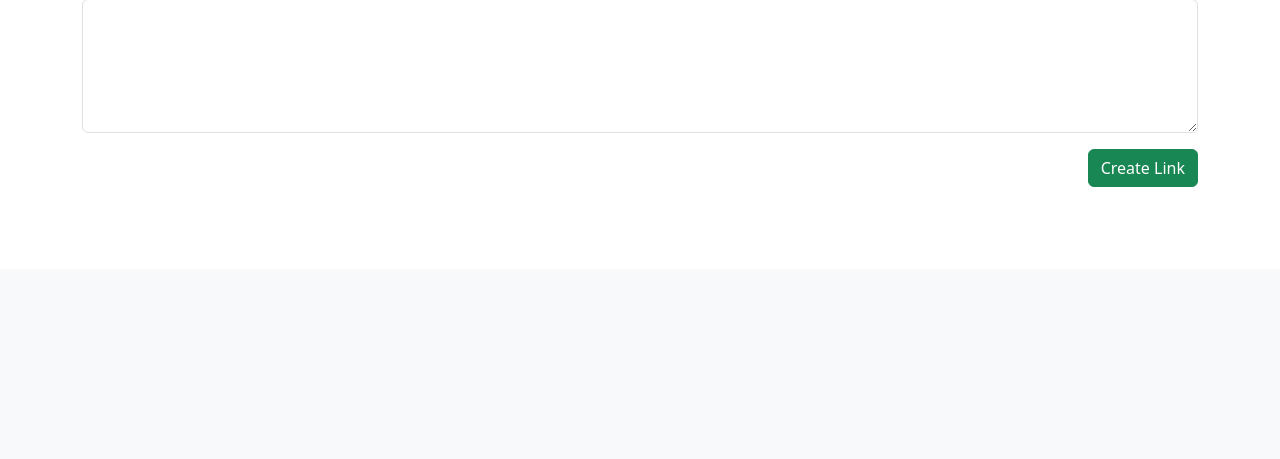
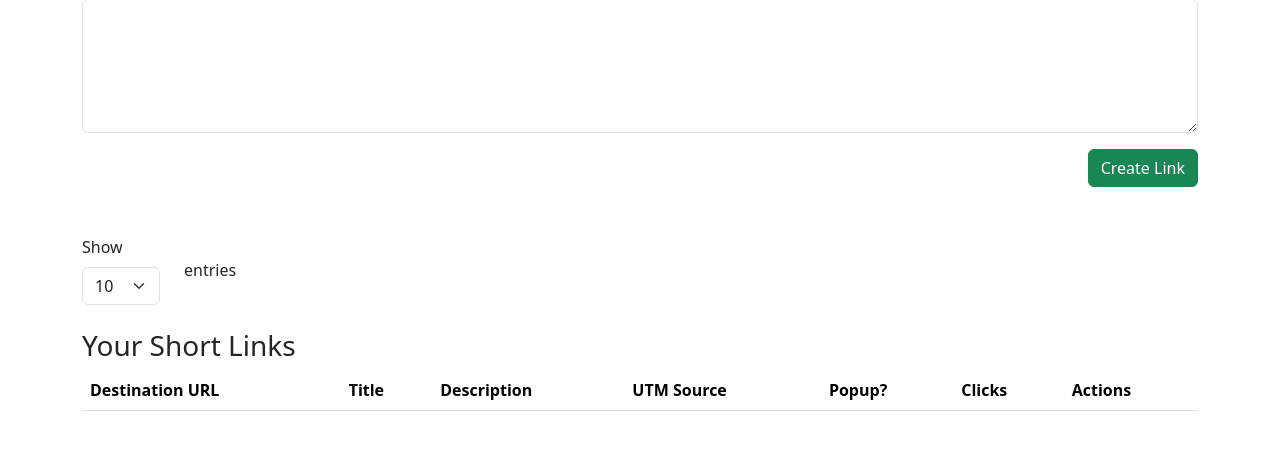
Before and after one commit to antoancms/subfeed, a Flask app: page /home in a window 1280 px wide. Shown: the part 531-990 px from the top of the page. Before the commit the page ends 718 px from the top, so only its background shows below. Run offline with Flask 3, Linux system fonts and the light colour scheme; the visitor is signed in with stand-in values (Sample User, id 1); lists and menus that the app fills with data are empty; some libraries are stand-ins or nearby versions.

Commit message:
Update index.html

```diff
--- a/templates/index.html
+++ b/templates/index.html
@@ -7,10 +7,15 @@
   <link href="https://cdn.jsdelivr.net/npm/bootstrap@5.3.2/dist/css/bootstrap.min.css" rel="stylesheet">
 </head>
 <body class="bg-white">
+  <!-- Navbar -->
   <nav class="navbar navbar-light bg-light mb-4">
-    <div class="container"><a class="navbar-brand" href="#">SubFeed Admin</a></div>
+    <div class="container">
+      <a class="navbar-brand" href="#">SubFeed Admin</a>
+    </div>
   </nav>
+
   <div class="container">
+    <!-- Create / Edit Form -->
     <h3 class="mb-3">{{ edit_data and 'Edit Link' or 'Create New Link' }}</h3>
     <form action="{{ url_for('create') }}" method="POST">
       <div class="mb-3">
@@ -33,9 +38,10 @@
         <label class="form-label">Popup HTML</label>
         <textarea id="popup_text" name="popup_text" class="form-control" rows="5">{{ edit_data.popup if edit_data }}</textarea>
       </div>
+
       {% if edit_data %}
       <div class="mb-4">
-        <a href="{{ url_for('home') }}" class="btn btn-outline-secondary mb-3">New Link</a>
+        <a href="{{ url_for('create') }}" class="btn btn-outline-secondary mb-3">New Link</a>
         <h5>Analytics</h5>
         <p><strong>Total Clicks:</strong> {{ edit_data.clicks }}</p>
         <ul class="list-unstyled small">
@@ -45,18 +51,86 @@
         </ul>
       </div>
       {% endif %}
+
       <div class="text-end mb-5">
         <button class="btn btn-success">{{ edit_data and 'Save Changes' or 'Create Link' }}</button>
       </div>
     </form>
 
-    <!-- Pagination Controls & Table omitted for brevity -->
+    <!-- Pagination Controls -->
+    <div class="row align-items-center mb-4">
+      <div class="col-auto">
+        <label for="perPageSelect" class="form-label">Show</label>
+        <select id="perPageSelect" class="form-select" onchange="updatePerPage()">
+          <option value="10"{% raw %}{% if per_page==10 %} selected{% endif %}{% endraw %}>10</option>
+          <option value="50"{% raw %}{% if per_page==50 %} selected{% endif %}{% endraw %}>50</option>
+          <option value="100"{% raw %}{% if per_page==100 %} selected{% endif %}{% endraw %}>100</option>
+          <option value="500"{% raw %}{% if per_page==500 %} selected{% endif %}{% endraw %}>500</option>
+        </select>
+      </div>
+      <div class="col-auto">entries</div>
+    </div>
+
+    <!-- Links Table with Clicks Analytics -->
+    <h3>Your Short Links</h3>
+    <div class="table-responsive mb-3">
+      <table class="table table-striped">
+        <thead>
+          <tr>
+            <th>Destination URL</th>
+            <th>Title</th>
+            <th>Description</th>
+            <th>UTM Source</th>
+            <th>Popup?</th>
+            <th>Clicks</th>
+            <th>Actions</th>
+          </tr>
+        </thead>
+        <tbody>
+          {% for link in links %}
+          <tr>
+            <td><a href="{{ link.url }}" target="_blank">{{ link.url }}</a></td>
+            <td>{{ link.title or '–' }}</td>
+            <td>{{ link.desc or '–' }}</td>
+            <td>{{ link.id }}</td>
+            <td>{% if link.popup %}<span class="badge bg-primary">Yes</span>{% else %}<span class="badge bg-secondary">No</span>{% endif %}</td>
+            <td>{{ link.clicks }}</td>
+            <td>
+              <a href="{{ url_for('edit', custom_id=link.id) }}" class="btn btn-sm btn-outline-secondary">Edit</a>
+              <form action="{{ url_for('delete', custom_id=link.id) }}" method="POST" class="d-inline">
+                <button class="btn btn-sm btn-outline-danger">Delete</button>
+              </form>
+            </td>
+          </tr>
+          {% endfor %}
+        </tbody>
+      </table>
+    </div>
+
+    <!-- Page Navigation -->
+    <nav aria-label="Page navigation">
+      <ul class="pagination">
+        {% for p in range(1, total_pages+1) %}
+        <li class="page-item{% raw %}{% if p==page %} active{% endif %}{% endraw %}"><a class="page-link" href="{{ url_for('home') }}?page={{ p }}&per_page={{ per_page }}">{{ p }}</a></li>
+        {% endfor %}
+      </ul>
+    </nav>
   </div>
+
+  <!-- TinyMCE -->
   <script src="https://cdn.tiny.cloud/1/9zoa256jx88gr3i2njll487m7bupp8ygbhyttgmc7rz4on6c/tinymce/5/tinymce.min.js" referrerpolicy="origin"></script>
   <script>
     tinymce.init({
-      selector: '#popup_text', plugins:['link','image','lists','code'], toolbar:'bold italic underline | bullist numlist | link image | code', menubar:false, height:300
+      selector: '#popup_text',
+      plugins: ['link','image','lists','code'],
+      toolbar: 'bold italic underline | alignleft aligncenter alignright | bullist numlist | link image | code',
+      menubar: false,
+      height: 300
     });
+    function updatePerPage() {
+      const per = document.getElementById('perPageSelect').value;
+      window.location.href = `{{ url_for('home') }}?page=1&per_page=${per}`;
+    }
   </script>
   <script src="https://cdn.jsdelivr.net/npm/bootstrap@5.3.2/dist/js/bootstrap.bundle.min.js"></script>
 </body>
```
